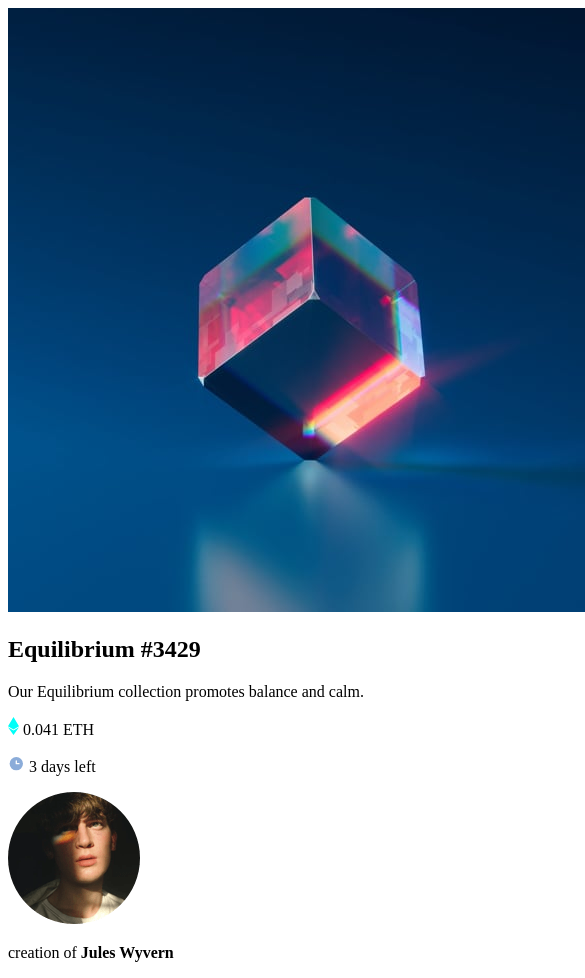
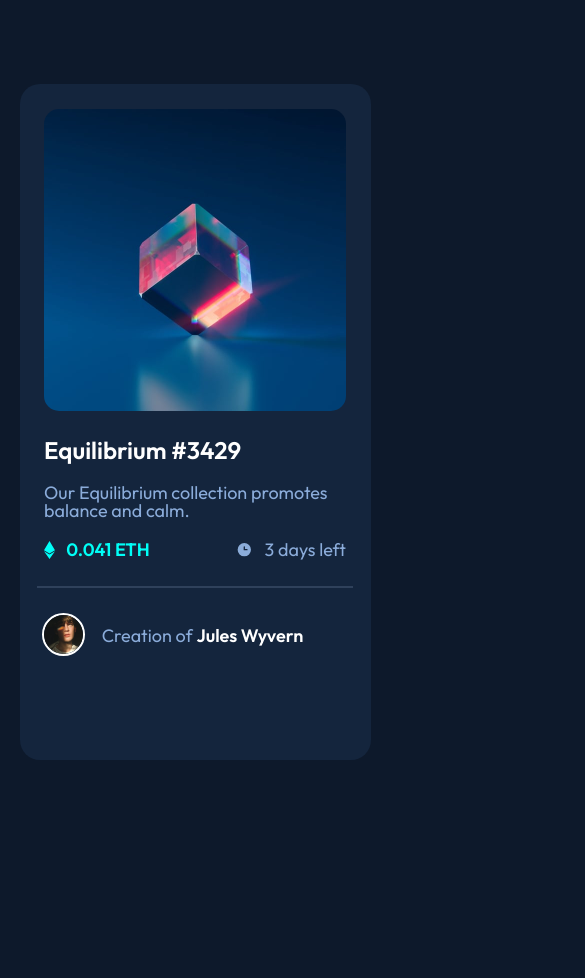
Before and after one commit to Angelo-SG/nft-card-preview, a plain HTML site: page index.html in a window 390 px wide. Shown: the top 978 px of the page, 585 px wide, since content can reach past the window. After the commit the page ends 844 px from the top, so only its background shows below. Drawn offline with Linux system fonts and the light colour scheme.

Commit message:
Added page static style for mobile

```diff
--- /dev/null
+++ b/css/reset.css
@@ -0,0 +1,129 @@
+html,
+body,
+div,
+span,
+applet,
+object,
+iframe,
+h1,
+h2,
+h3,
+h4,
+h5,
+h6,
+p,
+blockquote,
+pre,
+a,
+abbr,
+acronym,
+address,
+big,
+cite,
+code,
+del,
+dfn,
+em,
+img,
+ins,
+kbd,
+q,
+s,
+samp,
+small,
+strike,
+strong,
+sub,
+sup,
+tt,
+var,
+b,
+u,
+i,
+center,
+dl,
+dt,
+dd,
+ol,
+ul,
+li,
+fieldset,
+form,
+label,
+legend,
+table,
+caption,
+tbody,
+tfoot,
+thead,
+tr,
+th,
+td,
+article,
+aside,
+canvas,
+details,
+embed,
+figure,
+figcaption,
+footer,
+header,
+hgroup,
+menu,
+nav,
+output,
+ruby,
+section,
+summary,
+time,
+mark,
+audio,
+video {
+    margin: 0;
+    padding: 0;
+    border: 0;
+    font-size: 100%;
+    font: inherit;
+    vertical-align: baseline;
+}
+
+article,
+aside,
+details,
+figcaption,
+figure,
+footer,
+header,
+hgroup,
+menu,
+nav,
+section {
+    display: block;
+}
+
+body {
+    line-height: 1;
+}
+
+ol,
+ul {
+    list-style: none;
+}
+
+blockquote,
+q {
+    quotes: none;
+}
+
+blockquote:before,
+blockquote:after,
+q:before,
+q:after {
+    content: '';
+    content: none;
+}
+
+table {
+    border-collapse: collapse;
+    border-spacing: 0;
+}
--- /dev/null
+++ b/css/styles.css
@@ -0,0 +1,113 @@
+body {
+    background-color: rgb(13, 25, 43);
+    font-family: Outfit;
+    font-size: 18px;
+}
+
+main.card {
+    width: 90vw;
+    height: 80vh;
+
+    position: absolute;
+    top: 0;
+    left: 0;
+    right: 0;
+    bottom: 0;
+    margin: auto;
+
+    background-color: rgb(20, 37, 61);
+    border-radius: 20px;
+}
+
+main > section.card__image-section > figure.card__image-container {
+    padding: 7%;
+    max-height: 100%;
+}
+
+main > section.card__image-section > figure.card__image-container > img {
+    width: 100%;
+    height: 100%;
+    object-fit: contain;
+    border-radius: 15px;
+}
+
+main > section.card__details-section {
+    padding: 0 7%;
+}
+
+main > section.card__details-section > header.card__title {
+    margin-bottom: 7%;
+}
+
+main > section.card__details-section > header.card__title > h1 {
+    color: rgb(255, 255, 255);
+    font-size: 1.5rem;
+    font-weight: 600;
+}
+
+main > section.card__details-section > p.card__text {
+    color: rgb(139, 172, 218);
+    margin-bottom: 7%;
+}
+
+main > section.card__details-section > section.card__extra-details-section {
+    display: flex;
+    justify-content: space-between;
+}
+
+main > section.card__details-section > section.card__extra-details-section > div.card__offer-price ,
+main > section.card__details-section > section.card__extra-details-section > div.card__offer-time {
+    display: flex;
+    flex-direction: row;
+}
+
+main > section.card__details-section > section.card__extra-details-section > div.card__offer-price {
+    color: rgb(0, 255, 247);
+    font-weight: 600;
+}
+
+main > section.card__details-section > section.card__extra-details-section > div.card__offer-time {
+    color:rgb(139, 172, 218);
+    font-weight: 300;
+}
+
+main > section.card__details-section > section.card__extra-details-section > div.card__offer-price > p.card__offer-price ,
+main > section.card__details-section > section.card__extra-details-section > div.card__offer-time > p.card__offer-time {
+    padding-left: 0.7rem;
+}
+
+main > hr.card__divider {
+    width: 90%;
+    height: 2px;
+    margin: 7% auto;
+    background-color: rgb(47, 65, 91);
+    border: none;
+}
+
+main > footer {
+    display: flex;
+    align-items: center;
+    margin-left: 1.4rem;
+}
+
+main > footer > figure.card__avatar {
+    width: 10vw;
+}
+
+main > footer > figure.card__avatar > img {
+    width: 100%;
+    height: 100%;
+    object-fit: contain;
+    border: 2px solid rgb(255, 255, 255);
+    border-radius: 100%;
+}
+
+main > footer > p.card__credits {
+    color: rgb(139, 172, 218);
+    padding-left: 1.3rem;
+}
+
+main > footer > p.card__credits > strong {
+    color: rgb(255, 255, 255);
+    font-weight: 600;
+}
--- a/index.html
+++ b/index.html
@@ -1,48 +1,60 @@
 <!DOCTYPE html>
-<html lang="en">
+<html lang="pt-BR">
 
 <head>
     <meta charset="UTF-8">
-    <meta http-equiv="X-UA-Compatible" content="IE=edge">
     <meta name="viewport" content="width=device-width, initial-scale=1.0">
+    <link rel="stylesheet" href="css/reset.css">
+    <link rel="stylesheet" href="css/styles.css">
+    <link rel="preconnect" href="https://fonts.googleapis.com">
+    <link rel="preconnect" href="https://fonts.gstatic.com" crossorigin>
+    <link rel="stylesheet" href="https://fonts.googleapis.com/css2?family=Outfit:wght@400;600&display=swap">
+    <link rel="shortcut icon" href="images/favicon-32x32.png" type="image/x-icon">
     <title>Equilibrium</title>
 </head>
 
 <body>
     <main class="card">
-        <section class="card__preview">
+        <section class="card__image-section">
+            <figure class="card__image-container">
                 <img src="images/image-equilibrium.jpg" alt="Equilibrium">
+            </figure>
         </section>
-        <section class="card__product-info">
-            <header>
-                <h2 class="card__product-title">
-                    Equilibrium #3429
-                </h2>
+        <section class="card__details-section">
+            <header class="card__title">
+                <h1>Equilibrium #3429</h1>
             </header>
-            <p class="card__product-description">
+            <p class="card__text">
                 Our Equilibrium collection promotes balance and calm.
             </p>
-            <div class="card__product-sell-info">
-                <p class="card__product-price">
-                    <span class="card__price-icon">
+            <section class="card__extra-details-section">
+                <div class="card__offer-price">
+                    <figure class="card__offer-price-icon">
                         <img src="images/icon-ethereum.svg" alt="">
-                    </span>
+                    </figure>
+                    <p class="card__offer-price">
                         0.041 ETH
                     </p>
-                <p class="card__product-time-left">
-                    <span class="card__clock-icon">
+                </div>
+                <div class="card__offer-time">
+                    <figure class="card__offer-time-icon">
                         <img src="images/icon-clock.svg" alt="">
-                    </span>
+                    </figure>
+                    <p class="card__offer-time">
                         3 days left
                     </p>
                 </div>
             </section>
-        <section class="card__salesman-info">
-            <img class="card__avatar" src="images/image-avatar.png" alt="">
+        </section>
+        <hr class="card__divider">
+        <footer class="card__author-section">
+            <figure class="card__avatar">
+                <img src="images/image-avatar.png" alt="Owner">
+            </figure>
             <p class="card__credits">
-                creation of <b>Jules Wyvern</b>
+                Creation of <strong>Jules Wyvern</strong>
             </p>
-        </section>
+        </footer>
     </main>
 </body>
 
```
Also changed, not shown: styles.css (deleted), 1 other file. Lines whose indentation alone changed are shown as unchanged.
